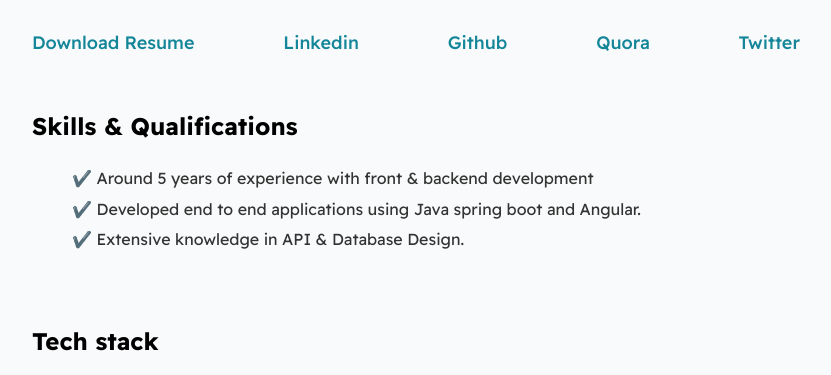
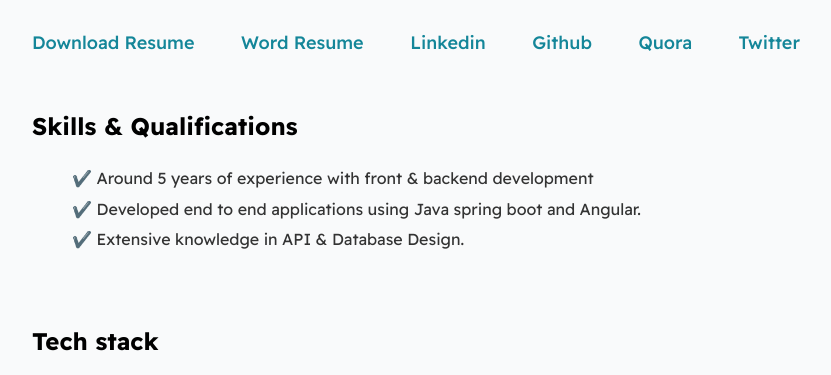
Before and after one commit to nafi635/my-digital-resume, a plain HTML site: page index.html in a window 1280 px wide. Shown: the part 425-800 px from the top of the page, without its empty margins (224-1055 px from the left). Drawn offline with Linux system fonts and the light colour scheme.

Commit message:
Word resume changed

```diff
--- a/index.html
+++ b/index.html
@@ -34,6 +34,7 @@
 
                 <div id="socials--list">
                     <a href="./assets/resume.pdf" target="_blank">Download Resume</a>
+                    <a href="./assets/resume-word.docx" target="_blank">Word Resume</a>
                     <a href="https://www.linkedin.com/in/nafimohammadcs/" target="_blank">Linkedin</a>
                     <a href="https://github.com/nafi635" target="_blank">Github</a>
                     <a href="https://www.quora.com/profile/Nafi-Mohammad-1" target="_blank">Quora</a>
```
